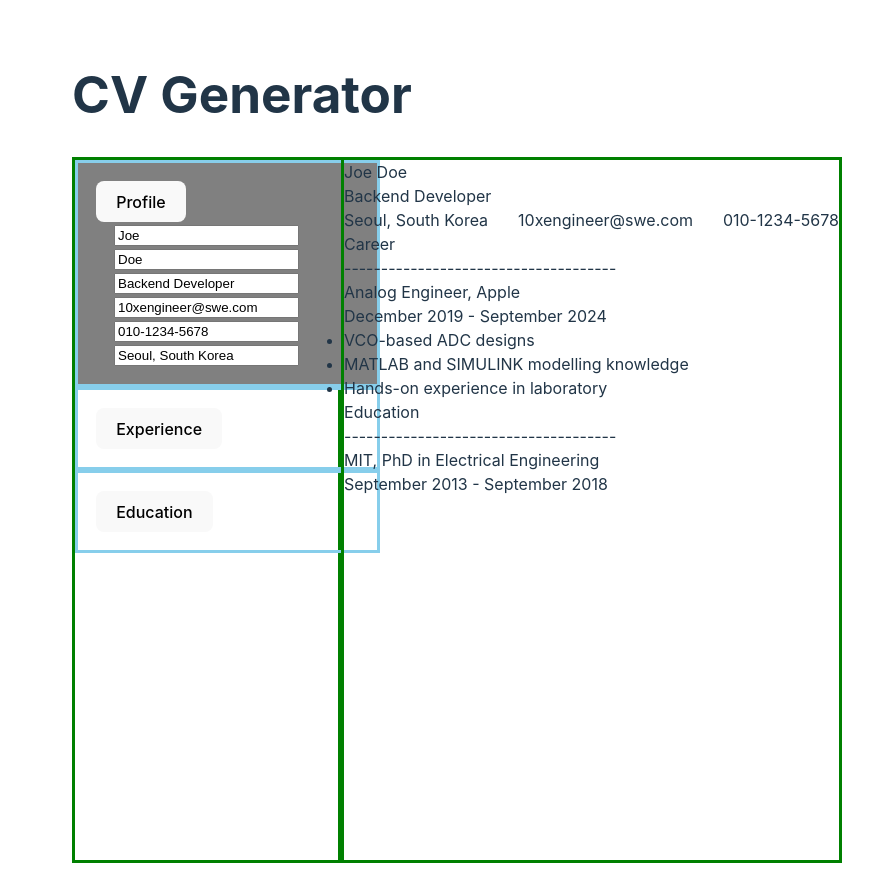
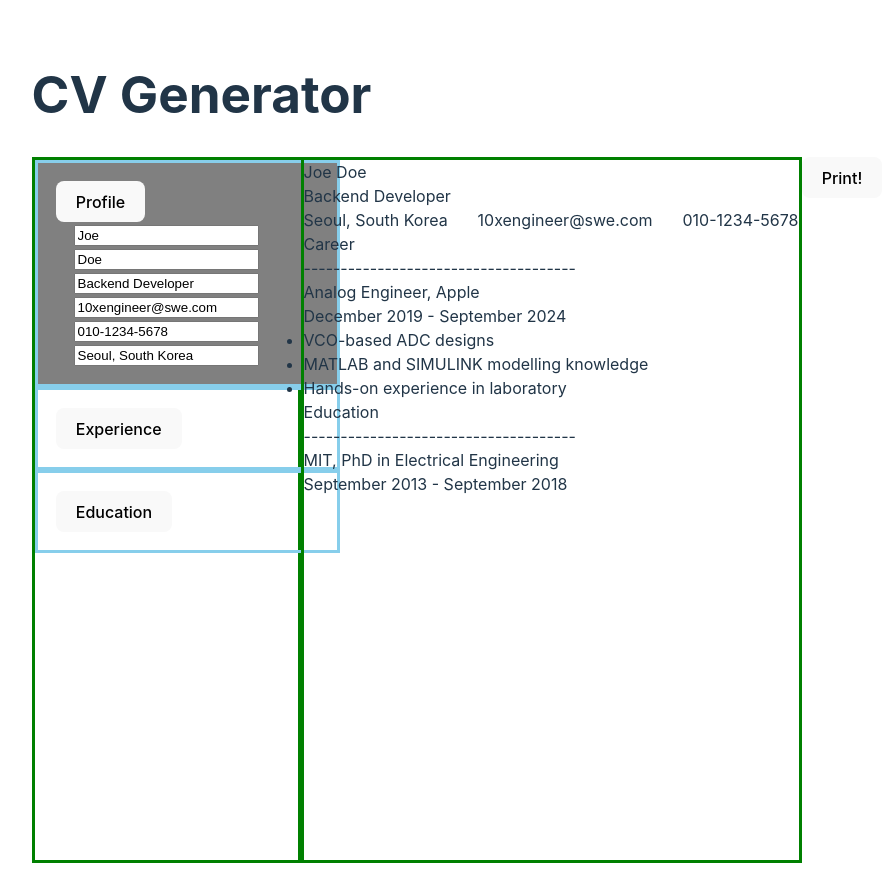
Before and after one commit to CTSDM/odin-cv-application, a React (Vite) app: page / in a window 1280 px wide. Shown: the whole page, without its empty margins (183-1075 px from the left). Built offline with nearby package versions, Linux system fonts and the light colour scheme.

Commit message:
Add react-to-print module to add the option to print the CV
In order to use the module correctly and print the component Preview,
this Preview component needed to be rewritten so it uses the function
forwardRef.

```diff
--- a/package.json
+++ b/package.json
@@ -12,7 +12,8 @@
   "dependencies": {
     "nanoid": "^5.0.9",
     "react": "^18.3.1",
-    "react-dom": "^18.3.1"
+    "react-dom": "^18.3.1",
+    "react-to-print": "^3.0.2"
   },
   "devDependencies": {
     "@eslint/js": "^9.15.0",
--- a/src/App.jsx
+++ b/src/App.jsx
@@ -1,12 +1,13 @@
 import "./App.css";
 import Accordion from "./components/Accordion.jsx";
 import InputTextSimple from "./components/InputTextSimple.jsx";
-import { useState } from "react";
+import { useState, useRef } from "react";
 import { basicInformation } from "./template/basicInfo.js";
 import BlockExperience from "./components/BlockExperience.jsx";
 import experience from "./template/experience.js";
 import Preview from "./components/Preview.jsx";
 import placeholders from "./template/placeholders.js";
+import { useReactToPrint } from "react-to-print";
 
 function App() {
     const [accordionStatus, setAccordionStatus] = useState({
@@ -39,6 +40,12 @@ function App() {
             setInputPersonal(auxValues);
         };
     }
+
+    const componentRef = useRef(null);
+    const printFn = useReactToPrint({
+        contentRef: componentRef,
+        documentTitle: "AwesomeFileName",
+    });
 
     return (
         <>
@@ -89,14 +96,20 @@ function App() {
                         />
                     </Accordion>
                 </div>
-                <div className="outputs">
+                <div>
                     <Preview
                         dataPersonal={inputPersonal}
                         dataExperience={{
                             types: ["career", "education"],
                             expInfo,
                         }}
+                        ref={componentRef}
                     />
+                </div>
+                <div>
+                    <button type="button" onClick={printFn}>
+                        Print!
+                    </button>
                 </div>
             </div>
         </>
--- a/src/components/Preview.jsx
+++ b/src/components/Preview.jsx
@@ -1,11 +1,16 @@
 import PersonalInformation from "./PersonalInformation";
 import Experience from "./Experience";
+import { forwardRef } from "react";
 
-export default function Preview({ dataPersonal, dataExperience }) {
+const Preview = forwardRef((props, ref) => {
     return (
-        <>
-            <PersonalInformation data={dataPersonal} />
-            <Experience data={dataExperience} />
-        </>
+        <div className="outputs" ref={ref}>
+            <PersonalInformation data={props.dataPersonal} />
+            <Experience data={props.dataExperience} />
+        </div>
     );
-}
+});
+
+Preview.displayName = "Preview";
+
+export default Preview;
```
Also changed, not shown: 1 other file (tests, documents, lock files or other folders).
